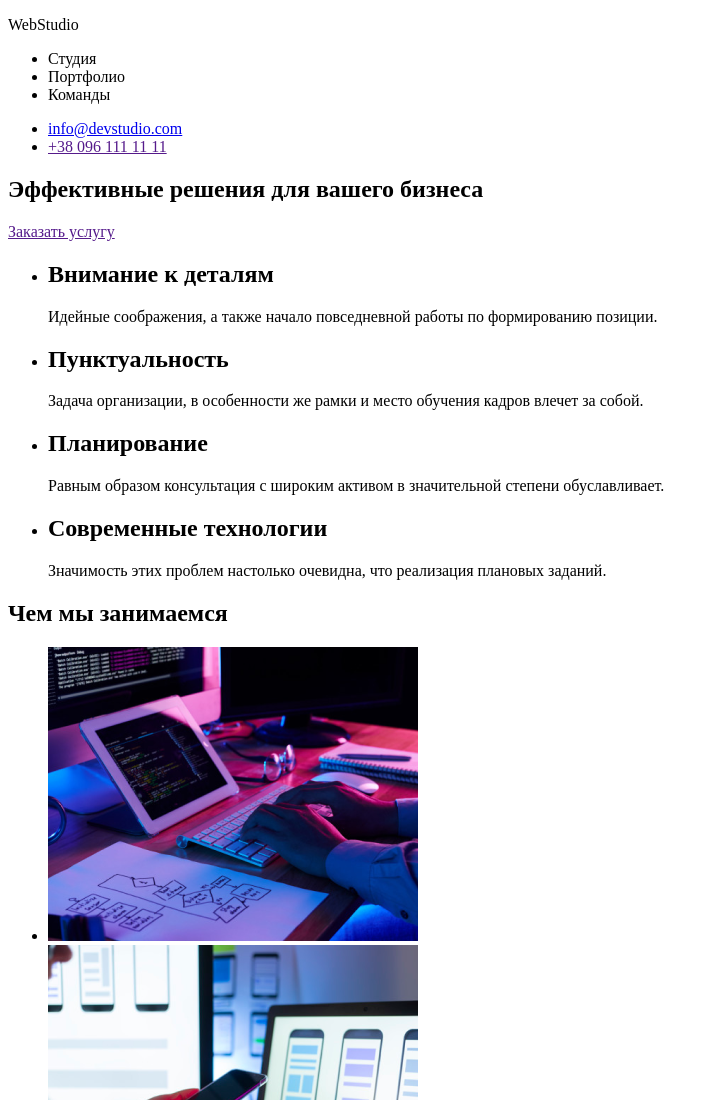
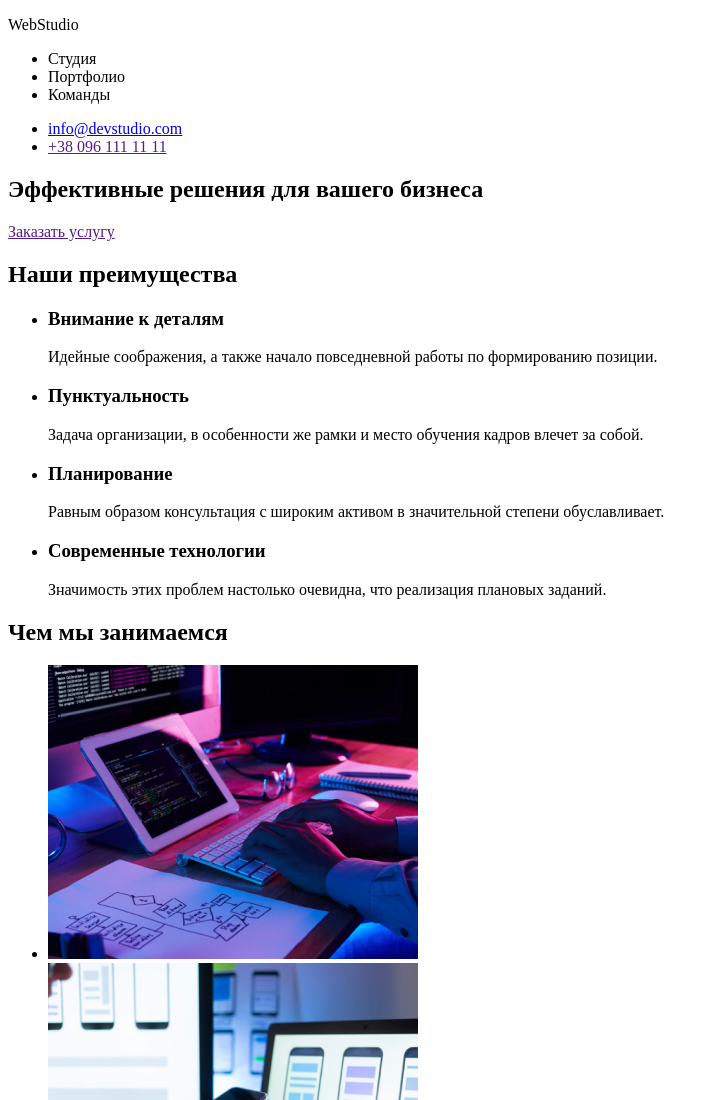
Before and after one commit to leoromanov/goit-markup-hw-01, a plain HTML site: page index.html in a window 1280 px wide. Shown: the top 1100 px of the page, without its empty margins (0-719 px from the left). Drawn offline with Linux system fonts and the light colour scheme.

Commit message:
меняет язык страницы + добавляет комментарии

```diff
--- a/index.html
+++ b/index.html
@@ -1,11 +1,12 @@
 <!DOCTYPE html>
-<html lang="en">
+<html lang="ru">
 <head>
     <meta charset="UTF-8">
     <meta name="viewport" content="width=device-width, initial-scale=1.0">
     <title>Document</title>
 </head>
 <body>
+    <!-- Шапка сайта -->
     <header>
         <nav>
             <p id="main_page">WebStudio</p>
@@ -21,32 +22,36 @@
             <li><a href="">+38 096 111 11 11</a></li>
         </ul>
     </header>
+    <!-- Герой -->
     <div>
         <section>
             <h1>Эффективные решения для вашего бизнеса</h1>
             <a href="">Заказать услугу</a>
         </section>
     </div>
+    <!-- Преимущества -->
     <section>
+        <h2>Наши преимущества</h2>
             <ul>
                 <li>
-                <h2>Внимание к деталям</h2>
+                    <h3>Внимание к деталям</h3>
                     <p>Идейные соображения, а также начало повседневной работы по формированию позиции.</p>
                 </li>
                 <li>
-                <h2>Пунктуальность</h2>
+                    <h3>Пунктуальность</h3>
                     <p>Задача организации, в особенности же рамки и место обучения кадров влечет за собой.</p>
                 </li>
                 <li>
-                <h2>Планирование</h2>
+                    <h3>Планирование</h3>
                     <p>Равным образом консультация с широким активом в значительной степени обуславливает.</p>
                 </li>
                 <li>
-                <h2>Современные технологии</h2>
+                    <h3>Современные технологии</h3>
                     <p>Значимость этих проблем настолько очевидна, что реализация плановых заданий.</p>
                 </li>
             </ul>
     </section>
+    <!-- Чем мы занимаемся -->
     <section>
         <h2>Чем мы занимаемся</h2>
         <ul>
@@ -61,6 +66,7 @@
             </li>
         </ul>
     </section>
+    <!-- Наша команда -->
     <section>
         <h2>Наша команда</h2>
         <ul>
@@ -86,5 +92,9 @@
             </li>
         </ul>
     </section>
+    <!-- Подвал -->
+    <footer>
+
+    </footer>
 </body>
 </html>
```
Lines whose indentation alone changed are shown as unchanged.
